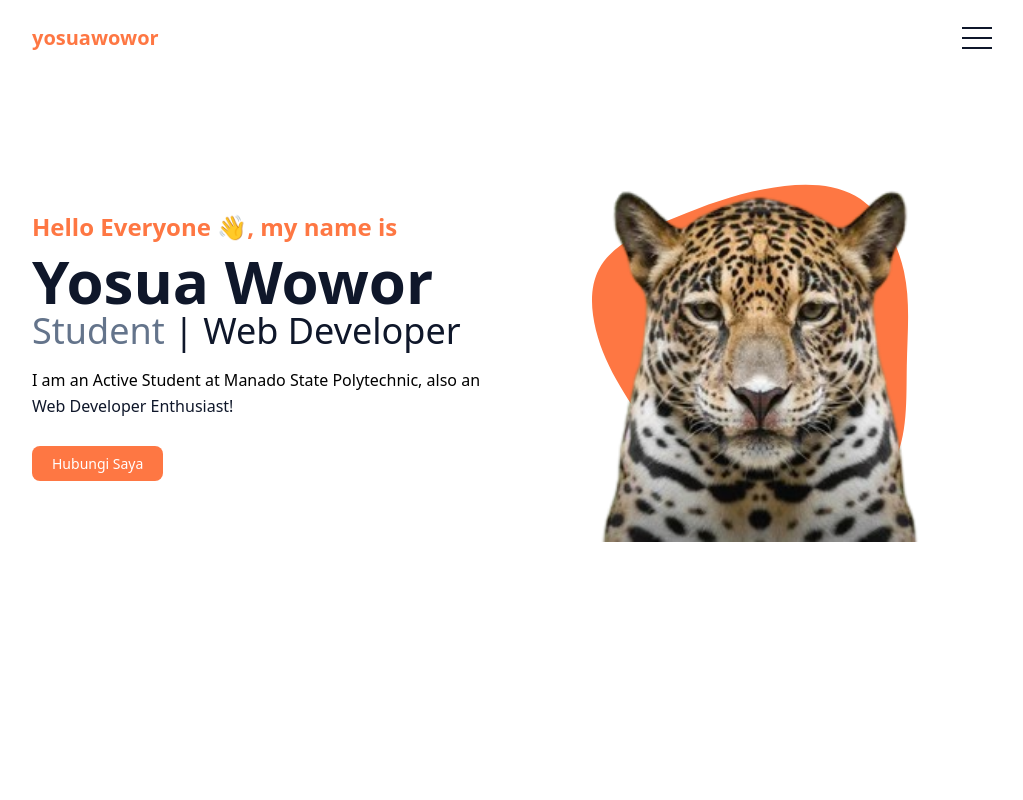
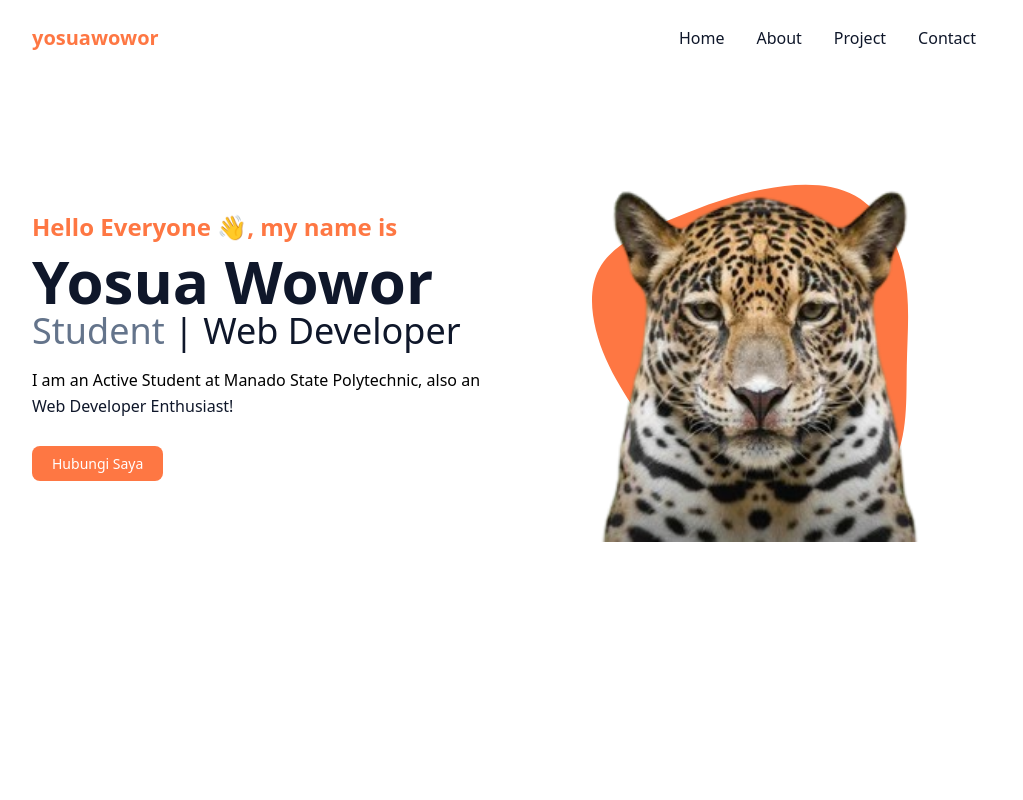
Before and after one commit to YosuammWowor/web-portfolio-tailwindcss, a website: page index.html in a window 1280 px wide. Shown: the top 800 px of the page, without its empty margins (128-1151 px from the left). Drawn offline with Linux system fonts and the light colour scheme.

Commit message:
fix: navigation bar, hamburger menu links

```diff
--- a/index.html
+++ b/index.html
@@ -28,7 +28,7 @@
               id="hamburger"
               name="hamburger"
               type="button"
-              class="block absolute right-4"
+              class="block absolute right-4 md:hidden"
             >
               <span
                 class="hamburger-line origin-top-left transition duration-300"
@@ -40,6 +40,50 @@
             </button>
 
             <!-- Navigation Menu -->
+            <nav
+              id="nav-menu"
+              class="absolute right-4 top-full w-full max-w-[150px] bg-white py-4 px-4 rounded-lg shadow-lg hidden md:block md:max-w-fit md:top-auto md:shadow-none md:bg-transparent"
+            >
+              <ul
+                class="flex flex-col space-y-4 md:flex-row md:space-y-0 md:space-x-8"
+              >
+                <!-- Home -->
+                <li>
+                  <a
+                    href="#home"
+                    class="font-medium text-base text-dark hover:text-primary"
+                    >Home</a
+                  >
+                </li>
+
+                <!-- About -->
+                <li>
+                  <a
+                    href="#about"
+                    class="font-medium text-base text-dark hover:text-primary"
+                    >About</a
+                  >
+                </li>
+
+                <!-- Project -->
+                <li>
+                  <a
+                    href="#project"
+                    class="font-medium text-base text-dark hover:text-primary"
+                    >Project</a
+                  >
+                </li>
+
+                <!-- Contact -->
+                <li>
+                  <a
+                    href="#contact"
+                    class="font-medium text-base text-dark hover:text-primary"
+                    >Contact</a
+                  >
+                </li>
+              </ul>
+            </nav>
           </div>
         </div>
       </div>
--- a/src/script.js
+++ b/src/script.js
@@ -1,6 +1,10 @@
+// Navigation bar
+const navMenu = document.querySelector("#nav-menu");
+
 // Hamburger bar
 const hamburger = document.querySelector("#hamburger");
 
 hamburger.addEventListener("click", () => {
   hamburger.classList.toggle("hamburger-active");
+  navMenu.classList.toggle("hidden");
 });
```
Also changed, not shown: src/output.css.
